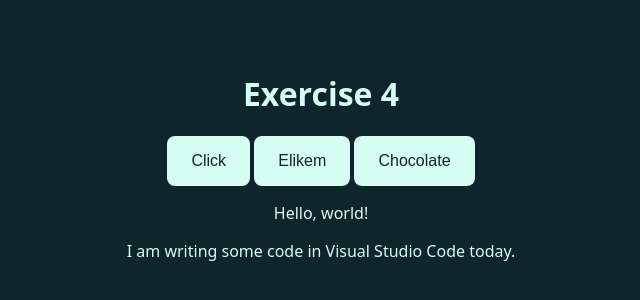
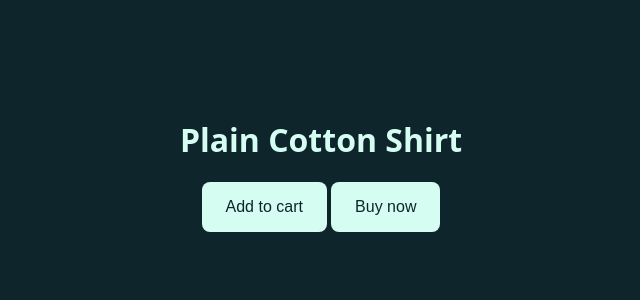
Before and after one commit to elikemdaniels/js-masterclss, a plain HTML site: page exercises.html in a window 1280 px wide. Shown: the part 236-536 px from the top of the page, without its empty margins (319-959 px from the left). Drawn offline with Linux system fonts and the light colour scheme.

Commit message:
Added a script and a click event to the the button

```diff
--- a/exercises.html
+++ b/exercises.html
@@ -7,18 +7,18 @@
     <title>JS Masterclass - Exercises</title>
   </head>
   <body>
-    <h1>Exercise 4</h1>
+    <h1>Plain Cotton Shirt</h1>
     <section>
       <div class="container">
-        <button>Click</button>
-        <button>Elikem</button>
-        <button>Chocolate</button>
-        <p>Hello, world!</p>
-        <p>I am writing some code in Visual Studio Code today.</p>
+        <button onclick="addedToCart()">Add to cart</button>
+        <button>Buy now</button>
       </div>
     </section>
 
     <!-- MAIN JS FILE -->
     <script src="script.js"></script>
+    <script>
+      console.log("Welcome, Elikem");
+    </script>
   </body>
 </html>
```
